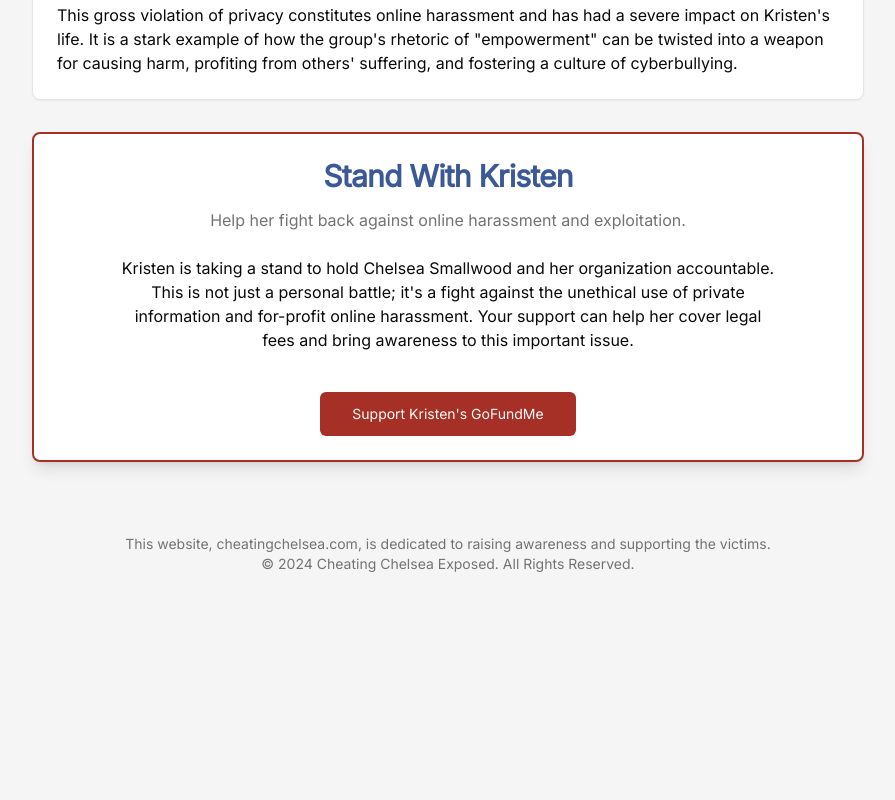
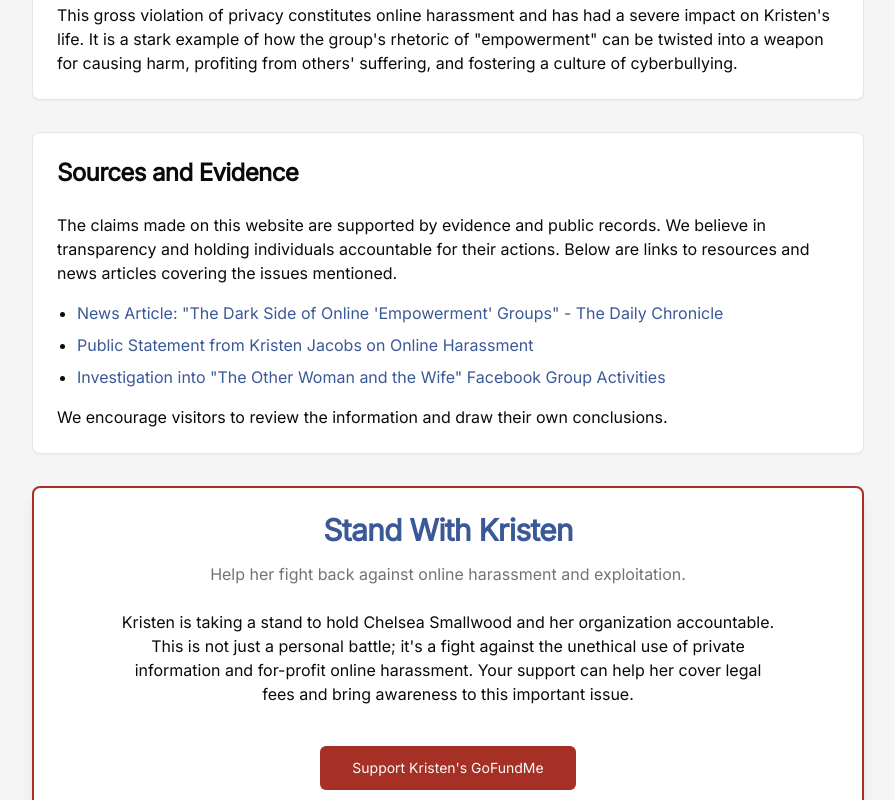
Before and after one commit to AngryMichigander/CheatingChelsea, a Next.js app: page / in a window 1280 px wide. Shown: the part 700-1500 px from the top of the page, without its empty margins (192-1087 px from the left). Before the commit the page ends 1298 px from the top, so only its background shows below. Built offline with nearby package versions, Linux system fonts and the light colour scheme.

Commit message:
Chelsea is very litigous - I want to link to sources if I can - there ar

```diff
--- a/src/app/page.tsx
+++ b/src/app/page.tsx
@@ -75,6 +75,60 @@
               </CardContent>
             </Card>
 
+            <Card>
+              <CardHeader>
+                <CardTitle className="text-2xl font-bold font-headline">
+                  Sources and Evidence
+                </CardTitle>
+              </CardHeader>
+              <CardContent className="space-y-4 text-base text-card-foreground">
+                <p>
+                  The claims made on this website are supported by evidence and
+                  public records. We believe in transparency and holding
+                  individuals accountable for their actions. Below are links to
+                  resources and news articles covering the issues mentioned.
+                </p>
+                <ul className="list-disc space-y-2 pl-5">
+                  <li>
+                    <a
+                      href="#"
+                      className="text-primary hover:underline"
+                      target="_blank"
+                      rel="noopener noreferrer"
+                    >
+                      News Article: &quot;The Dark Side of Online 'Empowerment'
+                      Groups&quot; - The Daily Chronicle
+                    </a>
+                  </li>
+                  <li>
+                    <a
+                      href="#"
+                      className="text-primary hover:underline"
+                      target="_blank"
+                      rel="noopener noreferrer"
+                    >
+                      Public Statement from Kristen Jacobs on Online Harassment
+                    </a>
+                  </li>
+                  <li>
+                    <a
+                      href="#"
+                      className="text-primary hover:underline"
+                      target="_blank"
+                      rel="noopener noreferrer"
+                    >
+                      Investigation into &quot;The Other Woman and the Wife&quot;
+                      Facebook Group Activities
+                    </a>
+                  </li>
+                </ul>
+                <p>
+                  We encourage visitors to review the information and draw their
+                  own conclusions.
+                </p>
+              </CardContent>
+            </Card>
+
             <Card className="border-2 border-destructive shadow-lg">
               <CardHeader className="text-center">
                 <CardTitle className="text-3xl font-bold font-headline text-primary">
```
